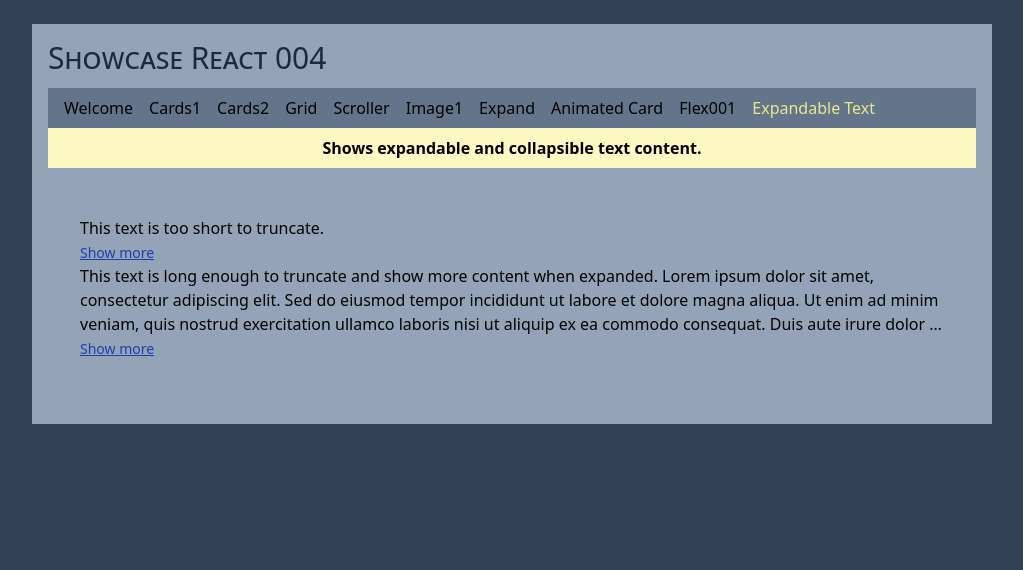
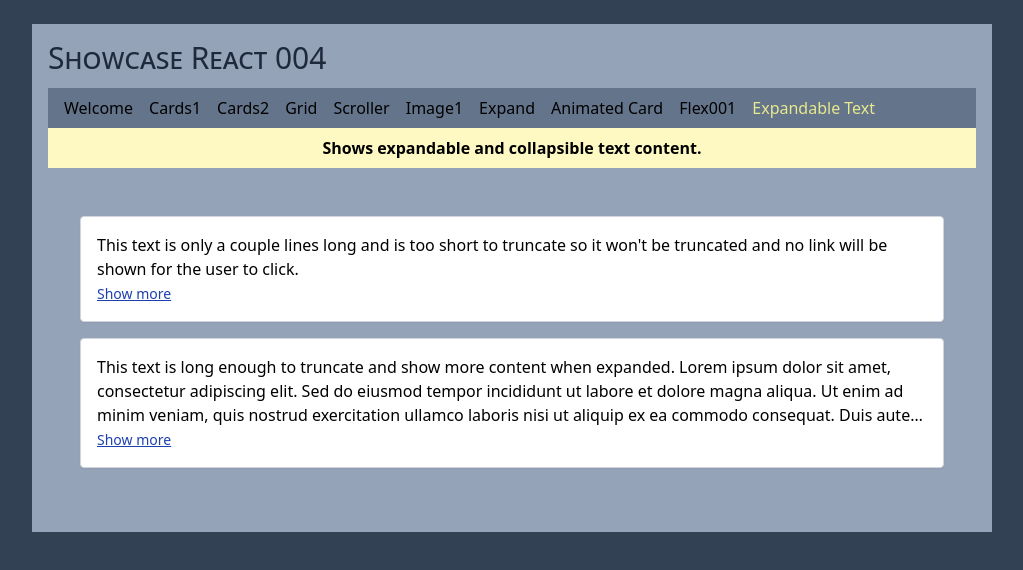
Before and after one commit to epx-edta/showcase-react-004, a React (Vite) app: page /expandable in a window 1280 px wide. Shown: the top 570 px of the page, without its empty margins (128-1151 px from the left). Built offline with nearby package versions, Linux system fonts and the light colour scheme.

Commit message:
nice background

```diff
--- a/src/components/ExpandableText.tsx
+++ b/src/components/ExpandableText.tsx
@@ -8,7 +8,9 @@ export const ExpandableText = ({ text }: ExpandableTextProps) => {
   const [showMore, setShowMore] = useState(false);
 
   return (
-    <div>
+    <div
+      className="border border-gray-300 rounded bg-white p-4 shadow-sm"
+    >
       <span
         className={
           showMore
--- a/src/pages/PageExpandableText.tsx
+++ b/src/pages/PageExpandableText.tsx
@@ -2,9 +2,9 @@ import {ExpandableText} from "../components/ExpandableText";
 
 export const PageExpandableText = () => {
   return (
-    <div className="p-8">
+    <div className="p-8 flex flex-col gap-4">
       <ExpandableText
-        text="This text is too short to truncate."
+        text="This text is only a couple lines long and is too short to truncate so it won't be truncated and no link will be shown for the user to click."
       />
       <ExpandableText
         text="This text is long enough to truncate and show more content when expanded. Lorem ipsum dolor sit amet, consectetur adipiscing elit. Sed do eiusmod tempor incididunt ut labore et dolore magna aliqua. Ut enim ad minim veniam, quis nostrud exercitation ullamco laboris nisi ut aliquip ex ea commodo consequat. Duis aute irure dolor in reprehenderit in voluptate velit esse cillum dolore eu fugiat nulla pariatur. Excepteur sint occaecat cupidatat non proident, sunt in culpa qui officia deserunt mollit anim id est laborum."
```
